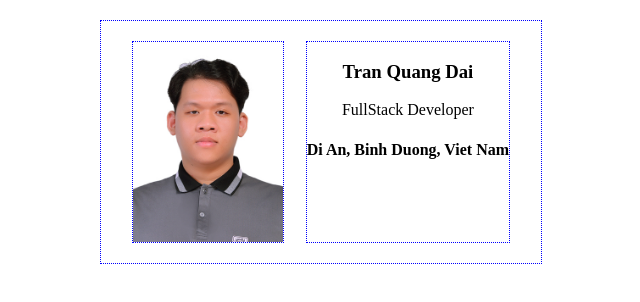
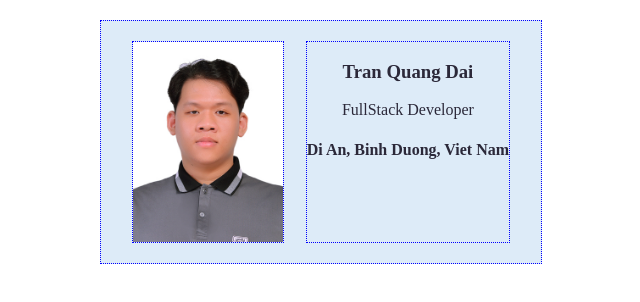
Before and after one commit to trandaine/learn-fullstack-developer-path, a website built with Vite: page HTMLCSSFunamentals/BusinessCard/index.html in a window 1280 px wide. Shown: the whole page, without its empty margins (319-959 px from the left). Built offline with nearby package versions, Linux system fonts and the light colour scheme.

Commit message:
add colors

```diff
--- a/HTMLCSSFunamentals/BusinessCard/styles.css
+++ b/HTMLCSSFunamentals/BusinessCard/styles.css
@@ -15,6 +15,10 @@ body {
     margin-left: auto;
     margin-right: auto;
     text-align: center;
+
+    background: #ddebf8;
+    color: #2b2839;
+    border-bottom: 6px solid #d8cefe;
 }
 
 .border-blue {
```
